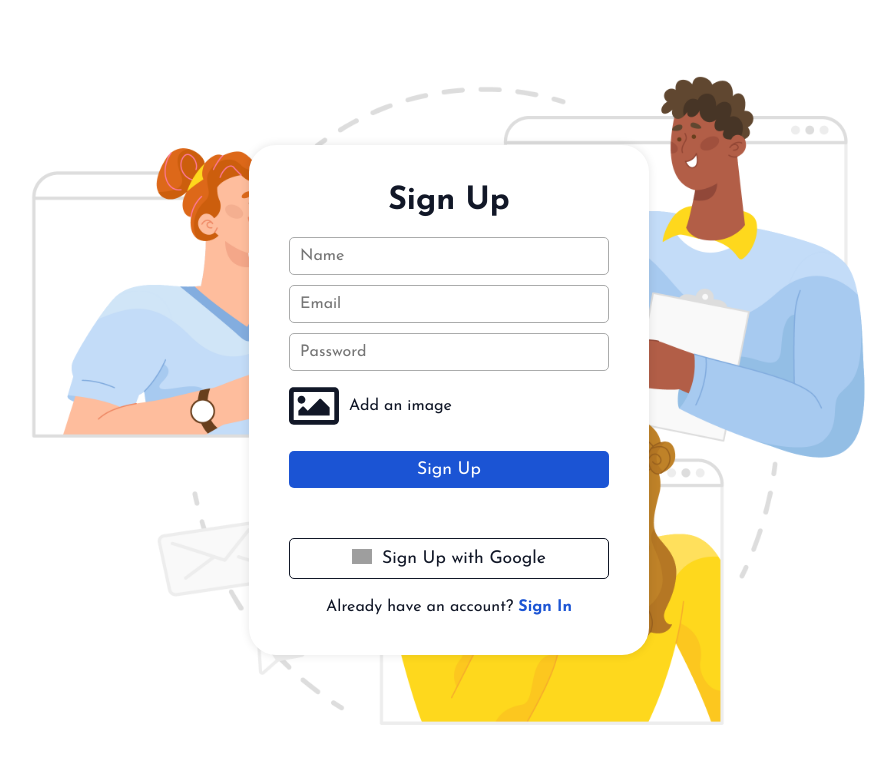
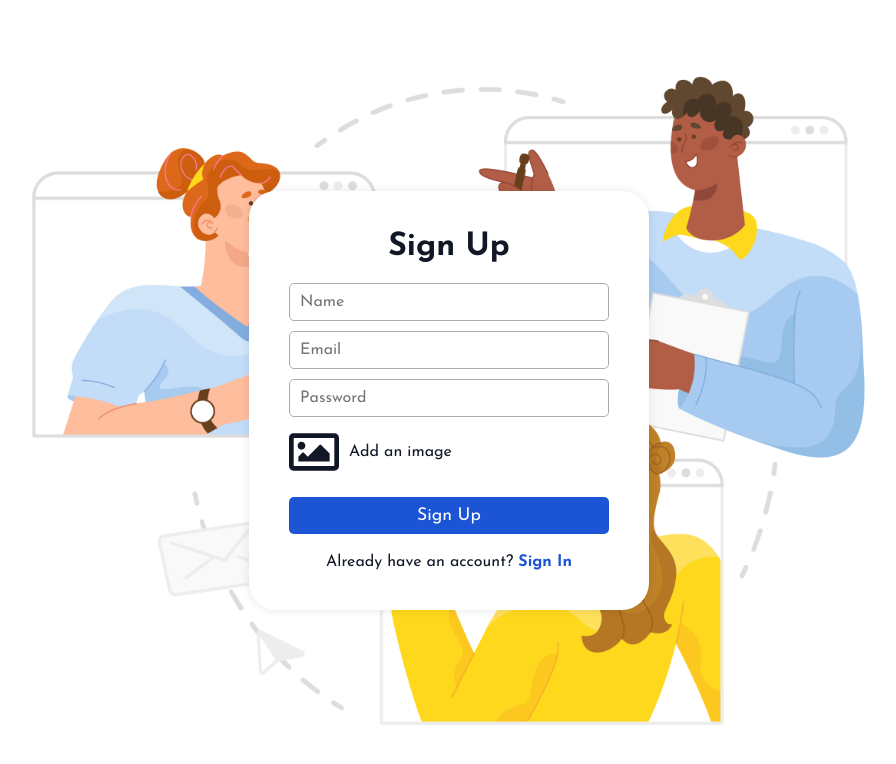
Before and after one commit to Kola92/lumina-chat, a React (Create React App) app: page /signup in a window 1280 px wide. Shown: the top 764 px of the page, without its empty margins (191-1087 px from the left). Built offline with nearby package versions, Linux system fonts and the light colour scheme; no server answers; the database is empty; grey boxes are pictures that could not be loaded; what javascript-time-ago would draw is missing.

Commit message:
removed google sign

```diff
--- a/src/components/Chats.jsx
+++ b/src/components/Chats.jsx
@@ -55,8 +55,6 @@ const Chats = () => {
   };
 
   const chatArr = Object.entries(chats);
-  console.log(chatArr);
-  console.log(allChats);
 
   // Convert chat object to an array and map through it
   const chatList = Object.entries(chats)
--- a/src/components/NavBar.jsx
+++ b/src/components/NavBar.jsx
@@ -5,7 +5,6 @@ import { ChatContext } from "../context/ChatContext";
 
 const NavBar = () => {
   const { data } = useContext(ChatContext);
-  // console.log(data)
 
   return (
     <nav className='navBar__container'>
--- a/src/components/Search.jsx
+++ b/src/components/Search.jsx
@@ -34,11 +34,9 @@ const Search = () => {
       const querySnapshot = await getDocs(q);
       querySnapshot.forEach((doc) => {
         setUser(doc.data());
-        console.log(user);
       });
     } catch (error) {
       setError(true);
-      console.log(error.message);
     }
   };
 
--- a/src/pages/SignIn.jsx
+++ b/src/pages/SignIn.jsx
@@ -39,11 +39,9 @@ const SignIn = () => {
       // eslint-disable-next-line
       const user = userCredential.user;
       navigate("/");
-      // console.log(user);
     } catch (err) {
       const errorMessage = err.message;
 
-      console.log(errorMessage);
       setError(true);
       setErrorMessage(errorMessage);
     }
@@ -81,10 +79,6 @@ const SignIn = () => {
 
       // The AuthCredential type that was used.
       const credential = GoogleAuthProvider.credentialFromError(error);
-
-      console.log(
-        `errorMessage: ${errorMessage}, emailError: ${email}, credentialError: ${credential}`
-      );
     }
   };
 
@@ -111,7 +105,7 @@ const SignIn = () => {
             {error && <p>"Something went wrong!" {errorMessage}</p>}
           </form>
 
-          <div className='signinContainer__box__google'>
+          {/* <div className='signinContainer__box__google'>
             <button onClick={handleGoogleSignIn}>
               <span>
                 <img src={googleLogo} alt='Google Logo' />
@@ -119,7 +113,7 @@ const SignIn = () => {
               Sign In with Google
             </button>
             {error && <p>"Something went wrong!" {googleErrorMessage}</p>}
-          </div>
+          </div> */}
 
           <div className='signinContainer__box__signup'>
             <p>
--- a/src/pages/SignUp.jsx
+++ b/src/pages/SignUp.jsx
@@ -47,7 +47,6 @@ const SignUp = () => {
       );
       // Signed in
       const user = userCredential.user;
-      // console.log(`${name}, ${email}, ${password}, ${file}`);
 
       // upload image to firebase storage
       const storageRef = ref(storage, name);
@@ -92,7 +91,6 @@ const SignUp = () => {
     } catch (err) {
       const errorMessage = err.message;
 
-      console.log(errorMessage);
       setError(true);
       setErrorMessage(errorMessage);
     }
@@ -147,9 +145,7 @@ const SignUp = () => {
       // The AuthCredential type that was used.
       const credential = GoogleAuthProvider.credentialFromError(error);
 
-      console.log(
-        `errorMessage: ${errorMessage}, emailError: ${email}, credentialError: ${credential}`
-      );
+
     }
   };
 
@@ -195,7 +191,7 @@ const SignUp = () => {
             {error && <p>"Something went wrong!" {errorMessage}</p>}
           </form>
 
-          <div className='signupContainer__box__google'>
+          {/* <div className='signupContainer__box__google'>
             <button onClick={handleGoogleSignUp}>
               <span>
                 <img src={googleLogo} alt='Google Logo' />
@@ -203,7 +199,7 @@ const SignUp = () => {
               Sign Up with Google
             </button>
             {error && <p>"Something went wrong!" {googleErrorMessage}</p>}
-          </div>
+          </div> */}
 
           <div className='signupContainer__box__login'>
             <p>
```
